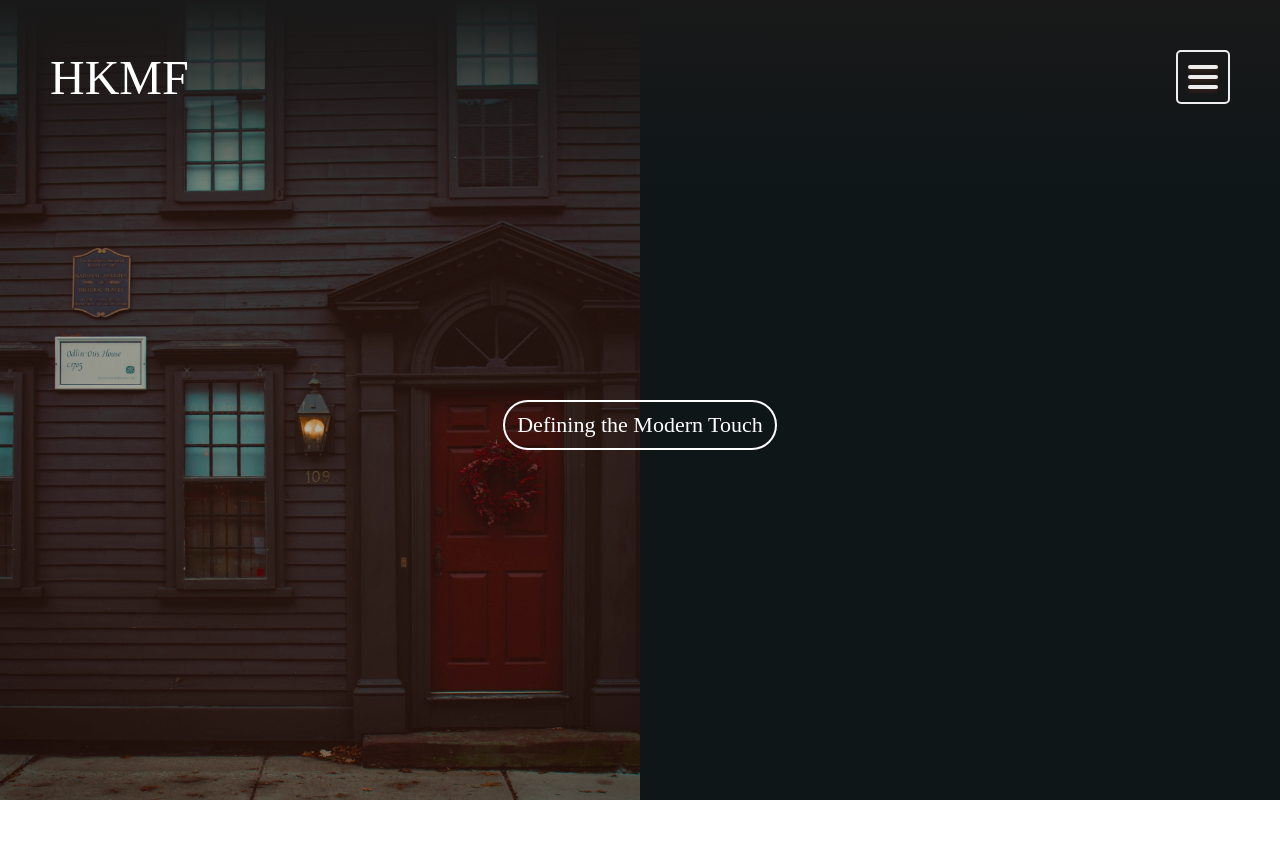
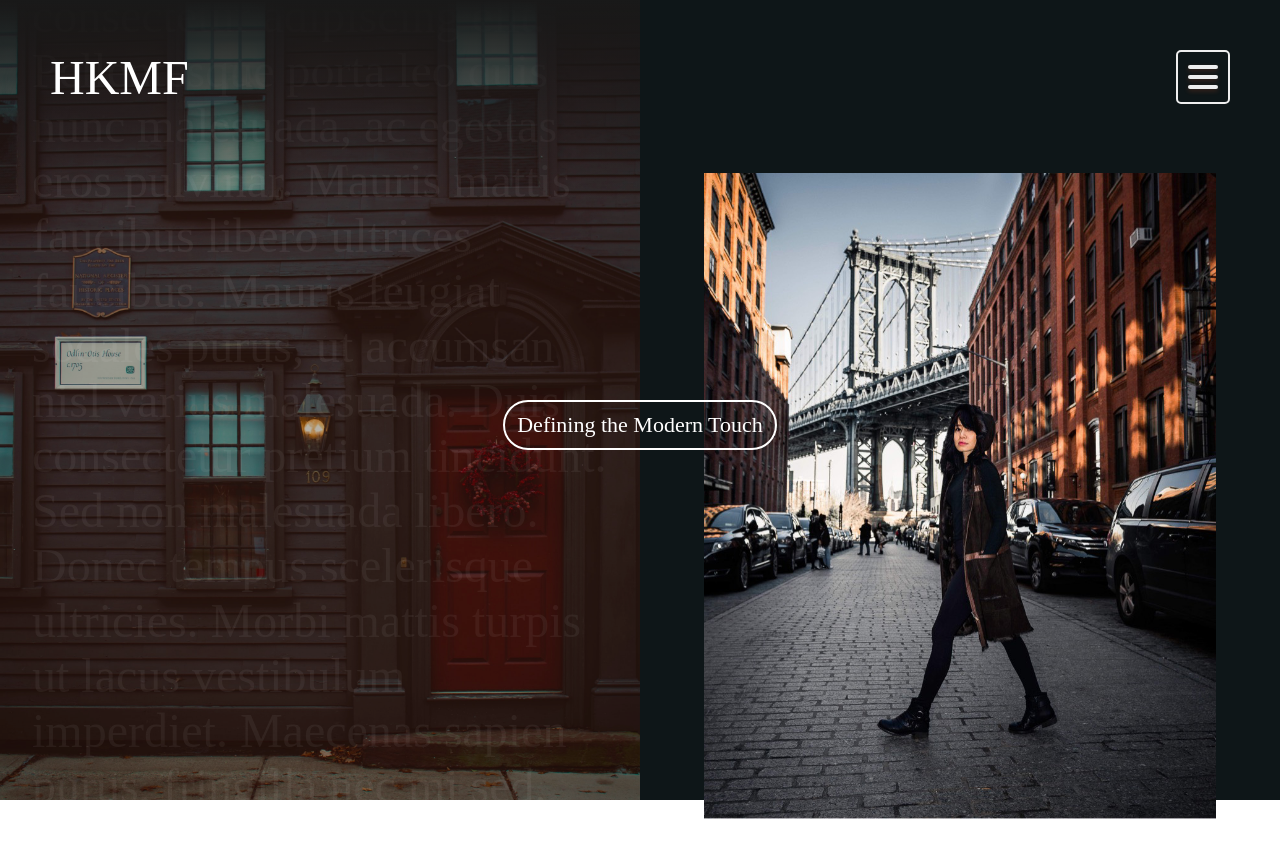
Before and after one commit to joshuakerndev/hkmf-property-management, a React (Create React App) app: page /about in a window 1280 px wide. Shown: the top 858 px of the page. Before the commit the page ends 800 px from the top, so only its background shows below. Built offline with nearby package versions, Linux system fonts and the light colour scheme.

Commit message:
Finish bubbles on Services page and get layout of About page looking ok

```diff
--- a/src/Components/AboutPage/AboutPage.jsx
+++ b/src/Components/AboutPage/AboutPage.jsx
@@ -1,15 +1,26 @@
 import React from 'react';
 import './AboutPage.scss';
+import ProfileImage from "../../assets/new1.jpg";
 
 const AboutPage = () => {
     return (
         <div className="AboutPage">
             <div className="AboutPageBGSection" />
-            <div className="AboutPageBGFilterSection" />
+            <div className="AboutPageBGFilterSection" >
             <div className="Shadow" />
+                <div className="ContainerTest">
+                    <p className="test">
+                        Lorem ipsum dolor sit amet, consectetur adipiscing elit. Pellentesque porta leo quis nunc malesuada, ac egestas eros pulvinar. Mauris mattis faucibus libero ultrices faucibus. Mauris feugiat sodales purus, ut accumsan nisl varius malesuada. Duis consectetur pretium tincidunt. Sed non malesuada libero. Donec tempus scelerisque ultricies. Morbi mattis turpis ut lacus vestibulum imperdiet. Maecenas sapien purus, fringilla nec mi sed, feugiat aliquam metus.
+                    </p>
+                </div>
+            </div>
+            <div className="AboutPageImageSection">
+                <img className="AboutPageProfileImage" src={ProfileImage} alt="Profile" />
+            </div>
 
-            <div className="AboutPageCenterButton">Defining the Modern Touch</div>
-
+            <div className="CenterButtonContainer">
+                <div className="AboutPageCenterButton">Defining the Modern Touch</div>
+            </div>
         </div>
     )
 }
--- a/src/Components/AboutPage/AboutPage.scss
+++ b/src/Components/AboutPage/AboutPage.scss
@@ -1,13 +1,21 @@
 .AboutPage {
     display: flex;
-    justify-content: center;
     height: 100vh;
     width: 100%;
     background-color: rgba(14,22,24,255);
 }
 
+.Shadow {
+    position: absolute;
+    top: 0px;
+    height: 200px;
+    width: 100%;
+    left: 0;
+    z-index: 25;
+    background: linear-gradient(to bottom, rgb(25,25,25), transparent);
+}
+
 .AboutPageBGSection {
-    position: absolute;
     left:0;
     width: 50%;
     height: 100%;
@@ -27,14 +35,34 @@
     background-size: cover;
 }
 
-.Shadow {
-    position: absolute;
-    top: 0px;
-    height: 200px;
+.AboutPageImageSection {
+    width: 50%;
+    height: 100%;
+    display: flex;
+    justify-content: center;
+    align-items: center;
+}
+
+.AboutPageProfileImage {
+    width: 80%;
+    padding-top: 30%;
+    height: auto;
+}
+
+.ContainerTest {
     width: 100%;
-    left: 0;
-    z-index: 25;
-    background: linear-gradient(to bottom, rgb(25,25,25), transparent);
+    height: 100%;
+    display: flex;
+    justify-content: center;
+    align-items: center;
+    text-align: left;
+}
+
+.test {
+    color: white;
+    width: 90%;
+    font-size: 48px;
+    opacity: 0.05;
 }
 
 .AboutPageCenterButton {
@@ -49,3 +77,10 @@
     width: 250px;
     top: 50vh;
 }
+
+.CenterButtonContainer {
+    position: absolute;
+    width: 100%;
+    display: flex;
+    justify-content: center;
+}
--- a/src/Components/Navbar/Navbar.scss
+++ b/src/Components/Navbar/Navbar.scss
@@ -56,11 +56,6 @@
     padding-left: 10%;
 }
 
-.MenuChoiceHide {
-    display: none;
-    transition: all .5s ease-in-out;
-}
-
 .fade-in {
     transition: opacity .5s ease-in-out;
     height: auto;
--- /dev/null
+++ b/src/Components/ServicesCircle/ServicesCircle.scss
@@ -0,0 +1,3 @@
+.ServicesCircle {
+
+}
--- /dev/null
+++ b/src/Components/ServicesPage/SERVICES_PAGE_TEXT.js
@@ -0,0 +1,8 @@
+const SERVICES_PAGE_TEXT = [
+    'Lorem ipsum dolor sit amet, consectetur adipiscing elit. Donec ac lacinia nulla. Cras dictum ante risus, in sagittis est faucibus ut. Orci varius natoque penatibus et magnis dis parturient montes, nascetur ridiculus mus.',
+    'Lorem ipsum dolor sit amet, consectetur adipiscing elit. Pellentesque fringilla, purus at viverra mollis, magna dui sodales neque, eget lacinia odio risus sed tortor. Vestibulum ante ipsum primis in faucibus orci luctus et ultrices posuere cubilia curae.',
+    'Lorem ipsum dolor sit amet, consectetur adipiscing elit. Aliquam condimentum dapibus volutpat. Mauris vitae nunc posuere, commodo quam eu, elementum arcu. Aenean sem metus, tincidunt sit amet fermentum consequat, finibus vestibulum neque.',
+    'Lorem ipsum dolor sit amet, consectetur adipiscing elit. Integer eget libero vestibulum, blandit sapien vel, vehicula justo. Fusce nunc enim, efficitur ut massa a, gravida vestibulum felis.'
+];
+
+export default SERVICES_PAGE_TEXT;
--- a/src/Components/ServicesPage/ServicesPage.jsx
+++ b/src/Components/ServicesPage/ServicesPage.jsx
@@ -1,5 +1,6 @@
 import React, { useState } from 'react';
 import './ServicesPage.scss';
+import SERVICES_PAGE_TEXT from './SERVICES_PAGE_TEXT';
 
 const ServicesPage = () => {
 
@@ -34,7 +35,15 @@ const ServicesPage = () => {
                         />
                     </div>
 
-                    <p className="CircleText">Hello</p>
+                    <p
+                        className={
+                            currentCircle >= 1 ?
+                            "CircleText fade-in"
+                            : "CircleText fade-out"
+                        }
+                    >
+                        {SERVICES_PAGE_TEXT[0]}
+                    </p>
                 </div>
                 <div className="CircleSection">
                     <div className={
@@ -54,7 +63,15 @@ const ServicesPage = () => {
                             }
                         />
                     </div>
-                    <p className="CircleText">Hello</p>
+                    <p
+                        className={
+                            currentCircle >= 2 ?
+                            "CircleText fade-in"
+                            : "CircleText fade-out"
+                        }
+                    >
+                        {SERVICES_PAGE_TEXT[1]}
+                    </p>
                 </div>
                 <div className="CircleSection">
                     <div className={
@@ -74,7 +91,15 @@ const ServicesPage = () => {
                             }
                         />
                     </div>
-                    <p className="CircleText">Hello</p>
+                    <p
+                        className={
+                            currentCircle >= 3 ?
+                            "CircleText fade-in"
+                            : "CircleText fade-out"
+                        }
+                    >
+                        {SERVICES_PAGE_TEXT[2]}
+                    </p>
                 </div>
                 <div className="CircleSection">
                     <div className={
@@ -94,7 +119,15 @@ const ServicesPage = () => {
                             }
                         />
                     </div>
-                    <p className="CircleText">Hello</p>
+                    <p
+                        className={
+                            currentCircle >= 4 ?
+                            "CircleText fade-in"
+                            : "CircleText fade-out"
+                        }
+                    >
+                        {SERVICES_PAGE_TEXT[3]}
+                    </p>
                 </div>
             </div>
         </div>
--- a/src/Components/ServicesPage/ServicesPage.scss
+++ b/src/Components/ServicesPage/ServicesPage.scss
@@ -48,6 +48,7 @@
 .CircleSection {
     display: flex;
     flex-direction: column;
+    align-items: center;
 }
 
 .Circle {
@@ -55,6 +56,7 @@
     width: 150px;
     height: 150px;
     border-radius: 50%;
+    cursor: pointer;
 }
 
 .CircleFilter {
@@ -94,4 +96,18 @@
 .CircleText {
     color: white;
     text-align: center;
+    width: 80%;
+    padding-top: 15px;
+    opacity: 1;
 }
+
+.fade-in {
+    transition: opacity .5s ease-in-out;
+    height: auto;
+}
+
+.fade-out {
+    opacity: 0;
+    visibility: hidden;
+    transition: visibility .5s, opacity .5s ease-in-out;
+}
```
Also changed, not shown: src/Components/ServicesCircle/ServicesCircle.jsx (added, +30 -0 lines).
